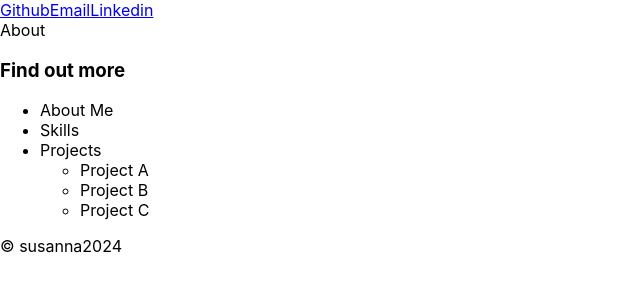
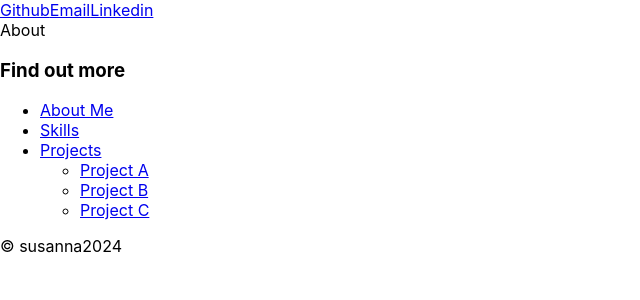
Before and after one commit to SusannaMj/portfolio-frontend, a React (Create React App) app: page /about in a window 1280 px wide. Shown: the top 300 px of the page, without its empty margins (0-640 px from the left). Built offline with nearby package versions, Linux system fonts and the light colour scheme.

Commit message:
added navigation paths/links and reintroduced navigation list structure

```diff
--- a/src/Layout.js
+++ b/src/Layout.js
@@ -1,5 +1,5 @@
 import React from "react";
-import { Outlet } from "react-router-dom";
+import { Outlet, Link } from "react-router-dom";
 
 export default function Layout() {
   return (
@@ -21,16 +21,30 @@ export default function Layout() {
         </main>
         <div className="content-list">
           <h3>Find out more</h3>
-          <ul>
-            <li>About Me</li>
-            <li>Skills</li>
-            <li>Projects</li>
+          <nav>
             <ul>
-              <li>Project A</li>
-              <li>Project B</li>
-              <li>Project C</li>{" "}
+              <li>
+                <Link to="/about">About Me</Link>
+              </li>
+              <li>
+                <Link to="/skills">Skills</Link>
+              </li>
+              <li>
+                <Link>Projects</Link>
+              </li>
+              <ul>
+                <li>
+                  <Link to="project1">Project A</Link>
+                </li>
+                <li>
+                  <Link to="project2">Project B</Link>
+                </li>
+                <li>
+                  <Link to="project3">Project C</Link>{" "}
+                </li>
+              </ul>
             </ul>
-          </ul>
+          </nav>
         </div>
       </div>
       <footer>&copy; susanna2024</footer>
```
